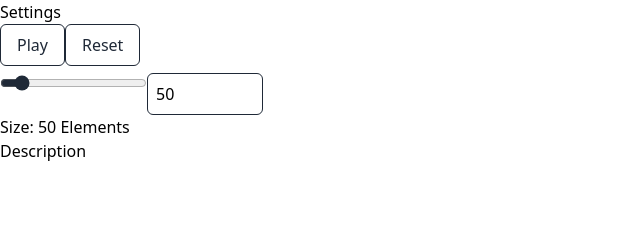
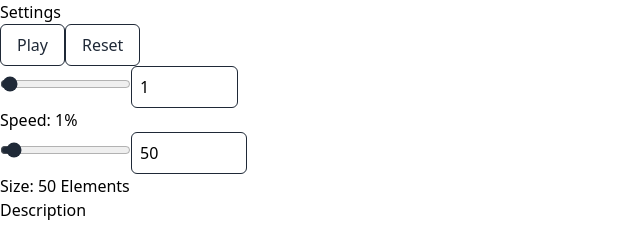
Before and after one commit to mattisvensson/algoexplorer, a React (Vite) app: page /1/1 in a window 1280 px wide. Shown: the part 545-793 px from the top of the page, without its empty margins (0-640 px from the left). Built offline with nearby package versions, Linux system fonts and the light colour scheme.

Commit message:
add speed multiplier

```diff
--- a/src/components/Visualizer.tsx
+++ b/src/components/Visualizer.tsx
@@ -4,7 +4,7 @@ import { algorithmInfo } from '@utils/algorithms/algorithmInfo'
 import sorting from '@utils/algorithms/sorting'
 import generateArray from '@/utils/generateArray'
 
-function Container({ additionalClasses, children}: { additionalClasses?: string, children: JSX.Element}) {
+function Container({ additionalClasses, children }: { additionalClasses?: string, children: JSX.Element }) {
   return (
     <div className={`px-5 py-6 bg-white rounded-lg shadow sm:px-6 ${additionalClasses ? additionalClasses : ''}`}>
       {children}
@@ -18,7 +18,9 @@ export default function Visualizer() {
   const [currentAlgorithm, setCurrentAlgorithm] = useState<SubnavigationItem>()
   const [algorithmState, setAlgorithmState] = useState<boolean>(false)
   const [arraySize, setArraySize] = useState<number>(50)
+  const [speedMultiplier, setSpeedMultiplier] = useState<number>(1);
   const algorithmStateRef = useRef(false)
+  const speedMultiplierRef = useRef(1)
 
   useEffect(() => {
     setAlgorithmArray(generateArray(arraySize))
@@ -33,19 +35,33 @@ export default function Visualizer() {
       })
     })
 
-  // eslint-disable-next-line react-hooks/exhaustive-deps
+    // eslint-disable-next-line react-hooks/exhaustive-deps
   }, [algorithmType])
 
   useEffect(() => {
     algorithmStateRef.current = algorithmState
     if (!algorithmType || !algorithmArray || !algorithmState) return
-    sorting(algorithmType, algorithmArray, setAlgorithmArray, setAlgorithmState, getAlgorithmState)
+    sorting(algorithmType, algorithmArray, getSpeedMultiplier, setAlgorithmArray, setAlgorithmState, getAlgorithmState)
 
-  // eslint-disable-next-line react-hooks/exhaustive-deps
+    // eslint-disable-next-line react-hooks/exhaustive-deps
   }, [algorithmState])
+
+  useEffect(() => {
+    if (typeof arraySize !== 'number') return
+    toggleAlgorithm(false)
+    setAlgorithmArray(generateArray(arraySize))
+  }, [arraySize])
+
+  useEffect(() => {
+    speedMultiplierRef.current = speedMultiplier
+  }, [speedMultiplier])
 
   function getAlgorithmState() {
     return algorithmStateRef.current
+  }
+
+  function getSpeedMultiplier() {
+    return speedMultiplierRef.current
   }
 
   function toggleAlgorithm(state?: boolean) {
@@ -57,11 +73,17 @@ export default function Visualizer() {
     setAlgorithmArray(generateArray(arraySize))
   }
 
-  useEffect(() => {
-    if (typeof arraySize !== 'number') return
-    toggleAlgorithm(false)
-    setAlgorithmArray(generateArray(arraySize))
-  }, [arraySize])
+  function setValue(value: number | string, min: number, max: number, setter: (value: number) => void) {
+    const newValue = typeof value === 'number' ? value : parseFloat(value)
+
+    if (newValue <= min) {
+      setter(min);
+    } else if (newValue >= max) {
+      setter(max);
+    } else {
+      setter(newValue);
+    }
+  }
 
   return (
     <div className="grid grid-cols-2 gap-4 px-4 pb-12 mx-auto max-w-7xl sm:px-6 lg:px-8">
@@ -78,10 +100,20 @@ export default function Visualizer() {
           <div>
             <button onClick={() => toggleAlgorithm()} className="mr-2">{algorithmState ? "Pause" : "Play"}</button>
             <button onClick={() => resetAlgorithm()}>Reset</button>
-            {/* <input type="number" min={0} max={10} value='1'/> */}
             <div className="flex items-center gap-3 mt-4">
-              <input type="range" min="10" max="1000" value={arraySize} onChange={e => setArraySize(parseInt(e.target.value))}/>
-              <input type="number" min="10" max="1000" value={arraySize} onChange={e => setArraySize(parseInt(e.target.value))}/>
+              <input type="range" min="0" max="100" value={speedMultiplier} onChange={e => setValue(e.target.value, 0, 100, setSpeedMultiplier)} />
+              <input type="number" min="0" max="100" value={speedMultiplier} onChange={e => setValue(e.target.value, 0, 100, setSpeedMultiplier)} />
+              <p>Speed: {speedMultiplier}%</p>
+            </div>
+            <div className="flex items-center gap-3 mt-4">
+              <input type="range" min="10" max="1000" value={arraySize} onChange={e => setValue(e.target.value, 10, 1000, setArraySize)} />
+              <input
+                type="number"
+                min="10"
+                max="1000"
+                value={arraySize}
+                onChange={e => setValue(e.target.value, 10, 1000, setArraySize)}
+              />
               <p>Size: {arraySize} Elements</p>
             </div>
           </div>
--- a/src/styles/main.css
+++ b/src/styles/main.css
@@ -14,6 +14,6 @@ input {
   @apply p-2 border border-gray-800 rounded-md;
 
   &[type="range"] {
-    @apply accent-gray-800
+    @apply p-0 accent-gray-800
   }
 }
--- a/src/utils/algorithms/sorting.ts
+++ b/src/utils/algorithms/sorting.ts
@@ -1,9 +1,14 @@
-export default async function sorting(type: string, array: number[], setArray: (newArray: number[]) => void, setAlgorithmState: (state: boolean) => void, getAlgorithmState: () => boolean): Promise<void> {
+export default async function sorting(type: string, array: number[], getSpeedMultiplier: () => number, setArray: (newArray: number[]) => void, setAlgorithmState: (state: boolean) => void, getAlgorithmState: () => boolean): Promise<void> {
+
+  function Timeout(){
+    return new Promise(resolve => setTimeout(resolve, 1 * (100 - getSpeedMultiplier())));
+  }
+
   if (type === 'bubble-sort') {
     outerLoop:
     for (let i = 0; i < array.length; i++) {
       for (let j = 0; j < (array.length - i - 1); j++) {
-        await new Promise(r => setTimeout(r, 50));
+        await Timeout();
         if (!getAlgorithmState()) {
           break outerLoop;
         }
@@ -26,7 +31,7 @@ export default async function sorting(type: string, array: number[], setArray: (
         }
       }
       if (lowest !== i) {
-        await new Promise(r => setTimeout(r, 50));
+        await Timeout();
         if (!getAlgorithmState()) {
           break outerLoop;
         }
@@ -40,7 +45,7 @@ export default async function sorting(type: string, array: number[], setArray: (
     for (let i = 1; i < array.length; i++) {
       const currentValue = array[i]
       let j
-      await new Promise(r => setTimeout(r, 50));
+      await Timeout();
       if (!getAlgorithmState()) {
         break outerLoop;
       }
```
